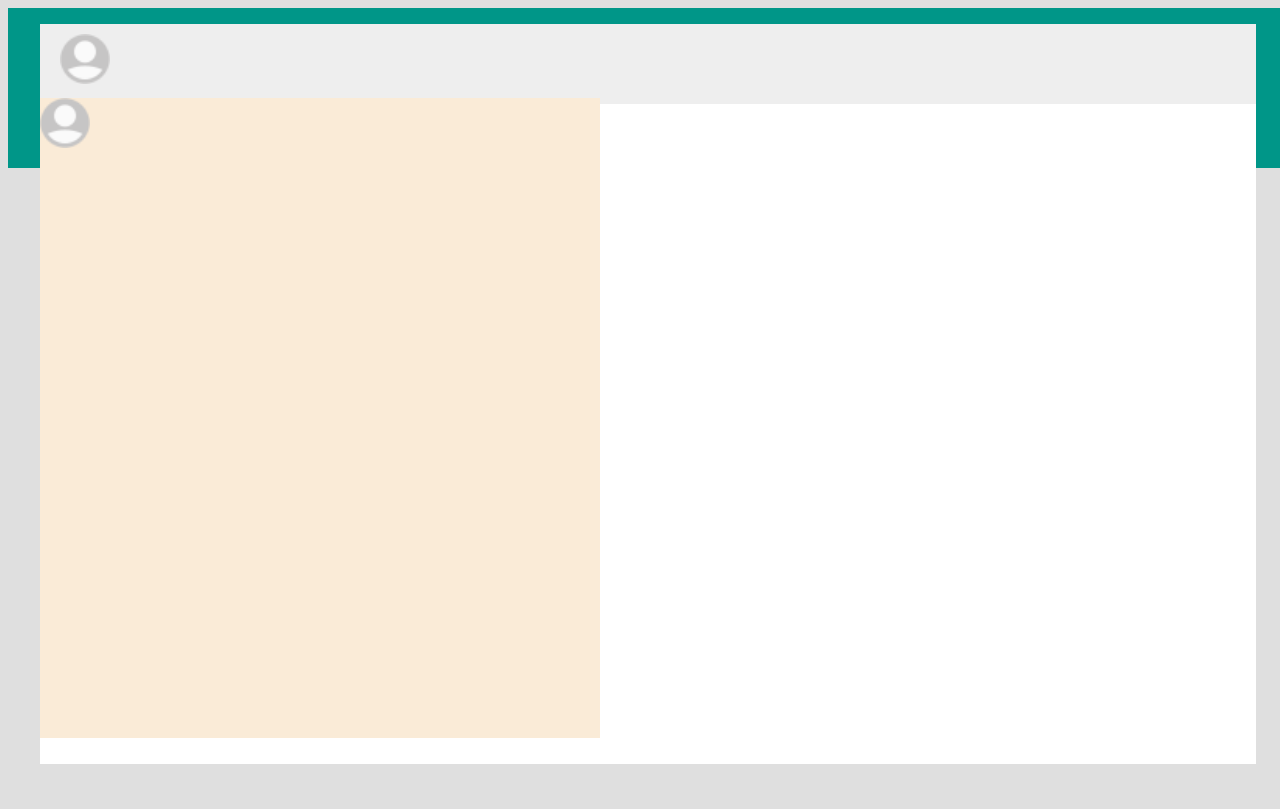
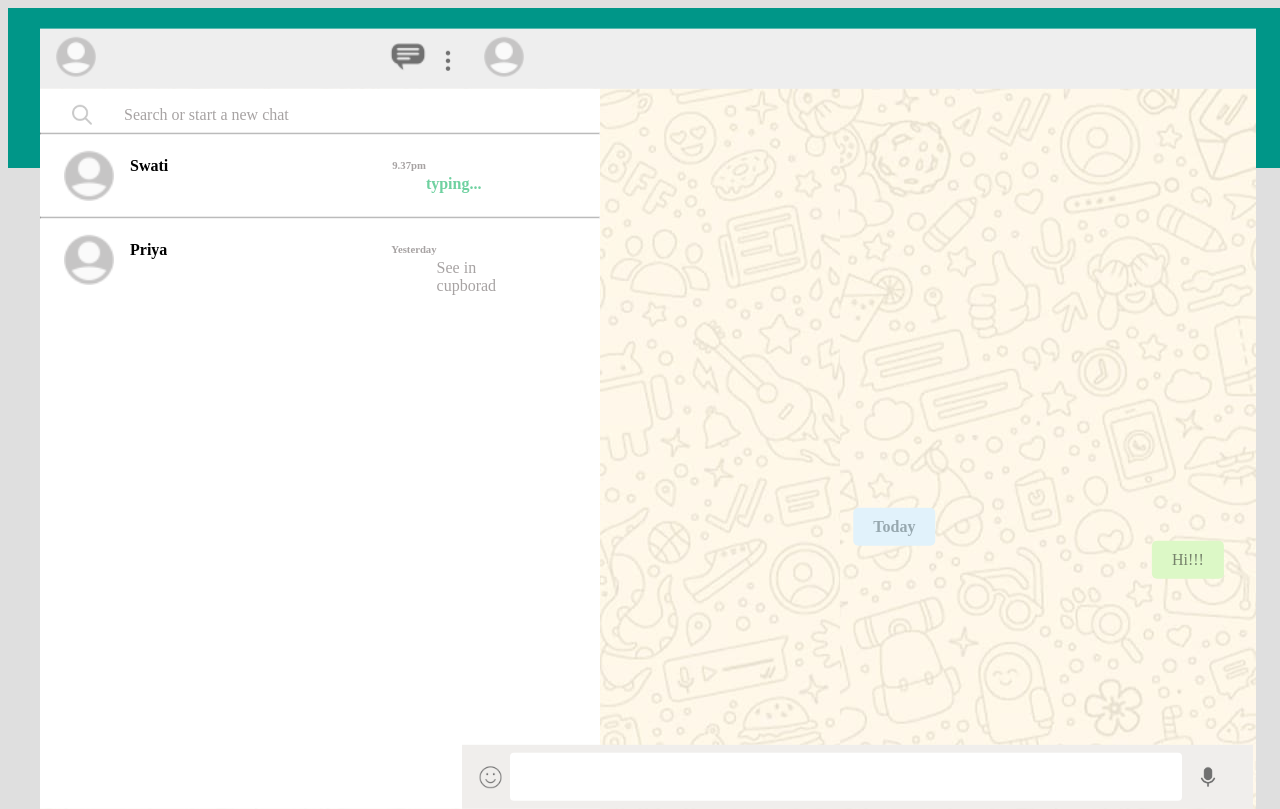
Before and after one commit to sharvithaa/Whatsapp, a plain HTML site: page index.html in a window 1280 px wide. Drawn offline with Linux system fonts and the light colour scheme.

Commit message:
profile,chatarea created

```diff
--- a/css/style.css
+++ b/css/style.css
@@ -20,8 +20,8 @@ body
     display: flex;
     justify-content: center;
     align-items: center;
-    margin-top: 20px;
-    padding-top: 20px;
+    margin-top: 2rem;
+    padding-top: 2rem;
     transform: translate(0,+40%);
     /* top: 50%;
     left: 50%;
@@ -38,12 +38,126 @@ body
 }
 
 .logo{
-    margin: 10px;
-    padding-left: 10px;
+    margin: 0.5rem;
+    padding-left: 0.5rem;
+    display:inline-block;
+    align-items: center;
 }
 
+.msg{
+    padding-left: 18rem;
+}
+.chat-profile{
+    display: inline-block;
+    margin-left:0.5rem;
+}
+
+.walpaper{
+    background-image: url("../assets/walpaper.jpg");
+    width: 95vw;
+    height: 90vh;
+    position: relative;
+}
+.search{
+    padding-top : 1rem;
+    padding-left: 2rem;
+    display: flex;
+    align-items: center;
+}
+
+.search p{
+    margin: 0;
+    padding-left: 2rem;
+    align-items: center;
+    color: rgb(167, 163, 163);
+}
 .chat-list{
-    background-color: antiquewhite;
+    background-color: white;
     width: 70vh;
-    height: 80vh;
+    height: 90vh;
+    float: left;
 }
+
+.profile
+{
+    margin: 1rem;
+    padding-left: 0.5rem;
+    display: flex;
+
+}
+
+.profile h4{
+    margin:0;
+    padding-left: 1rem;
+    padding-top: 0.4rem;
+}
+
+.profile p{
+    margin: 0;
+    margin-top: 1.5rem;
+    padding-right: 10rem;
+
+}
+
+.profile h6{
+    float: right;
+    margin: 0;
+    padding-top: 0.5rem;
+    padding-left: 14rem;
+    color: rgb(167, 163, 163)
+}
+
+.chat{
+    display: flex;
+    justify-content: flex-end; /* Moves "Today" to the right */
+    padding-right: 1.5rem; /* Adds some spacing from the right */
+}
+
+.chat h4{
+    position: absolute;
+    top: 50%; /* Moves it to the middle */
+    left: 50%; /* Moves it to the center */
+    transform: translate(+250%, +100%); /* Ensures perfect centering */
+    text-align: center; /* Centers text inside */
+    background-color: rgba(225, 242, 251, 1); /* Optional: Light background */
+    padding: 10px 20px; /* Adds space around text */
+    border-radius: 5px;
+    color: rgba(151, 168, 175,1);
+}
+
+.chat p{
+    position: absolute;
+    top: 50%; /* Moves it to the middle */
+    left: 50%; /* Moves it to the center */
+    transform: translate(+700%, +200%); /* Ensures perfect centering */
+    text-align: center; /* Centers text inside */
+    background-color: rgba(220, 248, 198, 1); /* Optional: Light background */
+    padding: 10px 20px; /* Adds space around text */
+    border-radius: 5px;
+    color: rgba(117, 129, 107,1);
+}
+
+.chatarea{
+    position: absolute;
+    bottom: 0; /* Places it at the bottom */
+    left: 0; /* Aligns to the left */
+    width: 65%; /* Full width */
+    height: 8vh; /* Adjust height */
+    background-color: rgba(240, 238, 236, 1);
+    display: flex;
+    align-items: center;
+    margin-left: 26.4rem;
+}
+
+.chatarea img{
+    position: absolute;
+    padding-left: 1rem;
+}
+
+.textarea{
+    background-color: white;
+    width: 85%;
+    height: 6vh;
+    border-radius: 4px;
+    margin-left: 3rem;
+}
--- a/index.html
+++ b/index.html
@@ -8,13 +8,52 @@
         <div class="bggreen">
             <div class="bggrey">
                 <div class="light-grey">
-                    <div class="logo">
-                        <img src="assets/circle.png" height="50vh" width="50vw" >
-                    </div>
-                    <article class="chat-list">
-                        <div >
+                    <article class="logo">
+                        <img src="assets/circle.png" height="40vh" width="40vw" >
+                        <img src="assets/message.png" height="40vh" width="40vw " class="msg">
+                        <img src="assets/menu.png" class="menu">
+                    </article>
+
+                    <article class="chat-profile">
+                        <img src="assets/circle.png" height="40vh" width="40vw" >
+                    </article>
+
+                    <article class="walpaper">
+                       <div class="chat-list">
+
+                            <div class="search">
+                            <img src="assets/search (1).png" height="20vh" width="20vw">
+                            <p>Search or start a new chat</p>
+                            </div>
+                            <hr>
+
+                            <div class="profile">
                             <img src="assets/circle.png" height="50vh" width="50vw">
+                            <h4>Swati </h4>
+                            <h6>9.37pm</h6>
+                            <p><span style="color: rgba(111,209,160,1);"><b>typing...</b></span></p>
+                            </div>
+                            <hr>
+
+                            <div class="profile">
+                            <img src="assets/circle.png" height="50vh" width="50vw">
+                            <h4>Priya</h4>
+                            <h6>Yesterday</h6>
+                            <p><span style="color: rgb(167, 163, 163)">See in cupborad</span></p>
+                            </div>
                         </div>
+
+                        <div class="chat">
+                            <h4>Today</h4>
+                            <p>Hi!!!</p>
+                        </div>
+
+                        <div class="chatarea">
+                            <img src="assets/smile.png" height="25vh">
+                            <div class="textarea"></div>
+                            <img src="assets/mic.png" height="20vh" style="padding-left: 46rem;">
+                        </div>
+
                     </article>
                 </div>
 
```
Also changed, not shown: assets/menu.png (added), assets/message.png (added), assets/mic.png (added), assets/search (1).png (added), assets/smile.png (added), assets/walpaper.jpg (added).
